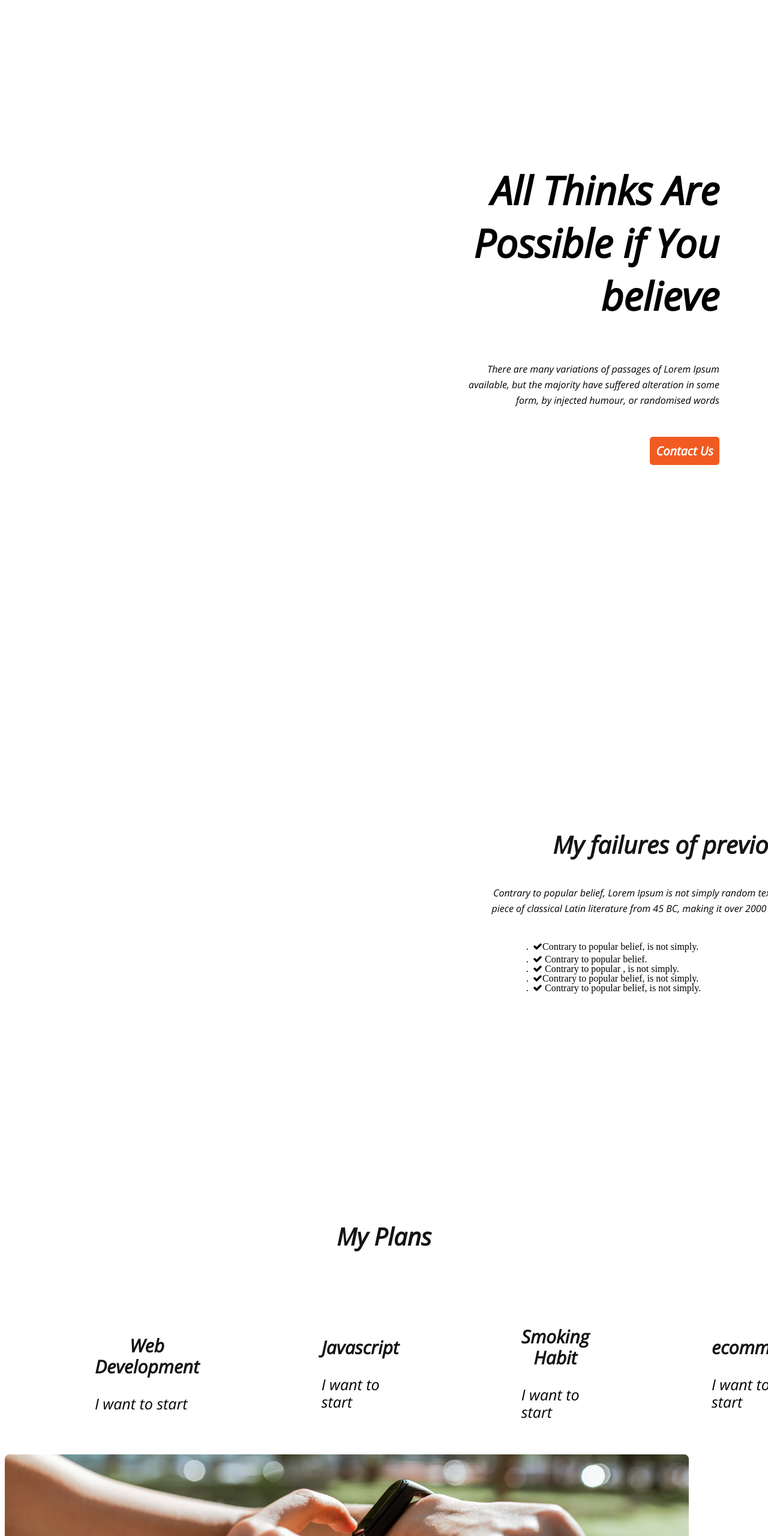
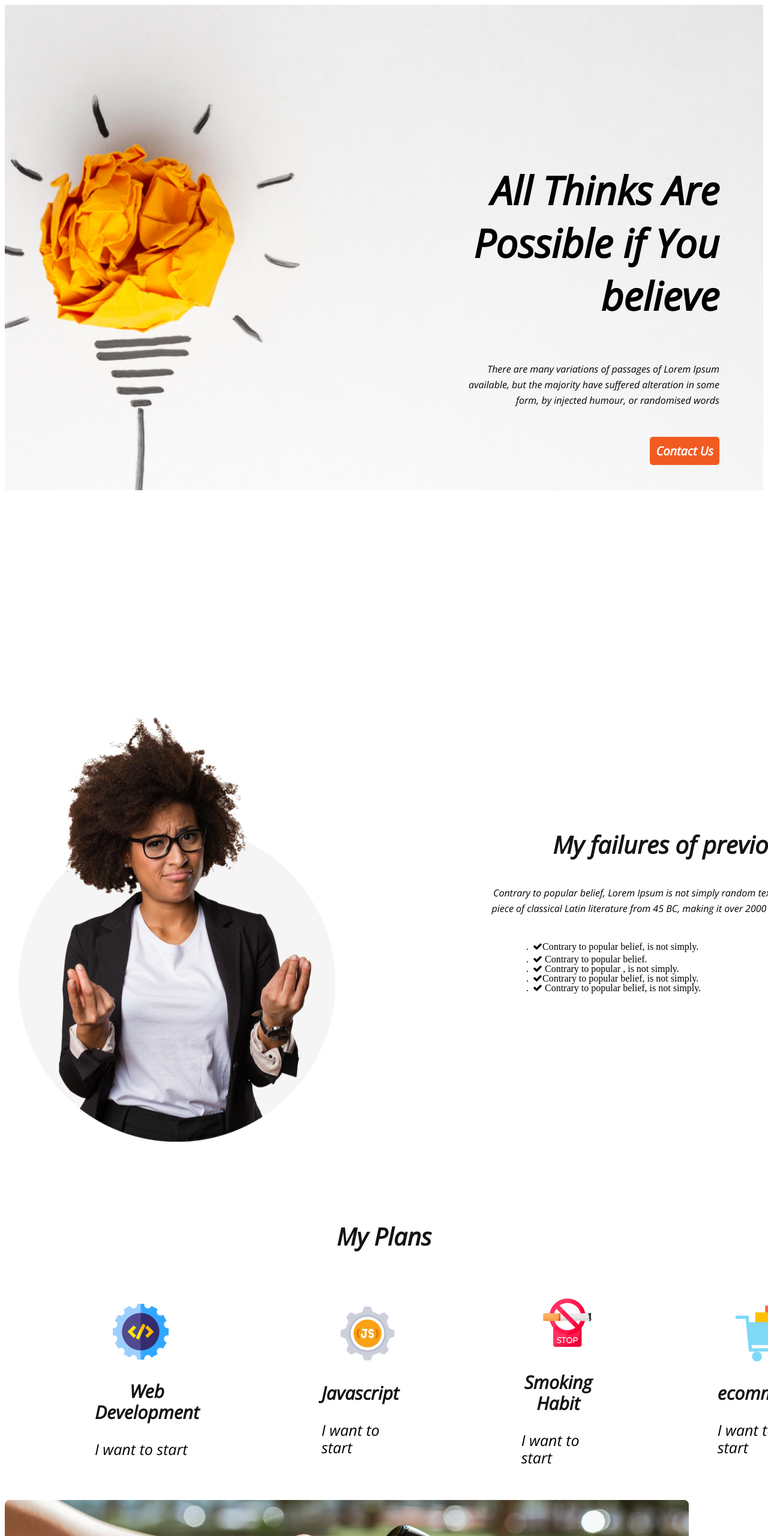
Before and after one commit to MuntasirMamuon/first-repository, a plain HTML site: page index.html in a window 1280 px wide. Shown: the top 2560 px of the page at 60% size. Drawn offline with nearby package versions, Linux system fonts and the light colour scheme.

Commit message:
picture added

```diff
--- a/index.html
+++ b/index.html
@@ -68,22 +68,22 @@
   <h3 class="section-title-3">My Plans</h3>
    <div class="skills-container">
      <div class="skill">
-       <img class="skill-img1" src="../images/icons/web.png" alt="">
+       <img class="skill-img1" src="./new-year-new-me/images/icons/web.png" alt="">
        <p class="skill-title">Web Development</p>
        <p class="skill-description">I want to start</p>
      </div>
      <div class="skill">
-       <img class="skill-img2" src="../images/icons/js.png" alt="">
+       <img class="skill-img2" src="./new-year-new-me/images/icons/js.png" alt="">
        <p class="skill-title">Javascript</p>
        <p class="skill-description">I want to start</p>
      </div>
      <div class="skill">
-       <img class="skill-img3" src="../images/icons/smoke.png" alt="">
+       <img class="skill-img3" src="./new-year-new-me/images/icons/smoke.png" alt="">
        <p class="skill-title">Smoking Habit </p>
        <p class="skill-description">I want to start</p>
      </div>
      <div class="skill">
-       <img class="skill-img4" src="../images/icons/ecom.png" alt="">
+       <img class="skill-img4" src="./new-year-new-me/images/icons/ecom.png" alt="">
        <p class="skill-title">ecommerce</p>
        <p class="skill-description">I want to start</p>
      </div>
@@ -93,7 +93,7 @@
 
 
 <section class="main-section">
-  <img src="/new-year-new-me/images/watch.png" alt="">
+  <img src="./new-year-new-me/images/watch.png" alt="">
       <h2 class="main-section-title">Awlays keep a positive mindset</h2>
       <button class="btn-4">Call Now</button>
 
@@ -110,13 +110,13 @@
            <p class="section-description">Email : info@gmail.com</p>
            <p class="section-description-2">Phone : 01500 00 00 00</p>
            <a href="https://www.facebook.com/">
-             <img src="/new-year-new-me/images/icons/fb.png" alt="">
+             <img src="./new-year-new-me/images/icons/fb.png" alt="">
            </a>
            <a href="https://twitter.com/">
-             <img src="/new-year-new-me/images/icons/twitter.png" alt="">
+             <img src="./new-year-new-me/images/icons/twitter.png" alt="">
            </a>
            <a href="https://www.youtube.com/">
-             <img src="/new-year-new-me/images/icons/youtube.png" alt="">
+             <img src="./new-year-new-me/images/icons/youtube.png" alt="">
            </a>
        </div>
        <div>
--- a/style.css
+++ b/style.css
@@ -9,7 +9,7 @@
   display: flex;
   background-position: center;
   background-size: cover;
-  background-image: url(../images/banner/banner1.png);
+  background-image: url(./new-year-new-me/images/banner/banner1.png);
   height: 100vh;
 
 
@@ -68,7 +68,7 @@ height: 809px;
 
 
 .container-2{
-  background-image: url(../images/person.png);
+  background-image: url(./new-year-new-me/images/person.png);
   background-repeat: no-repeat;
   width: 569px;
   height: 723.3px;
```
